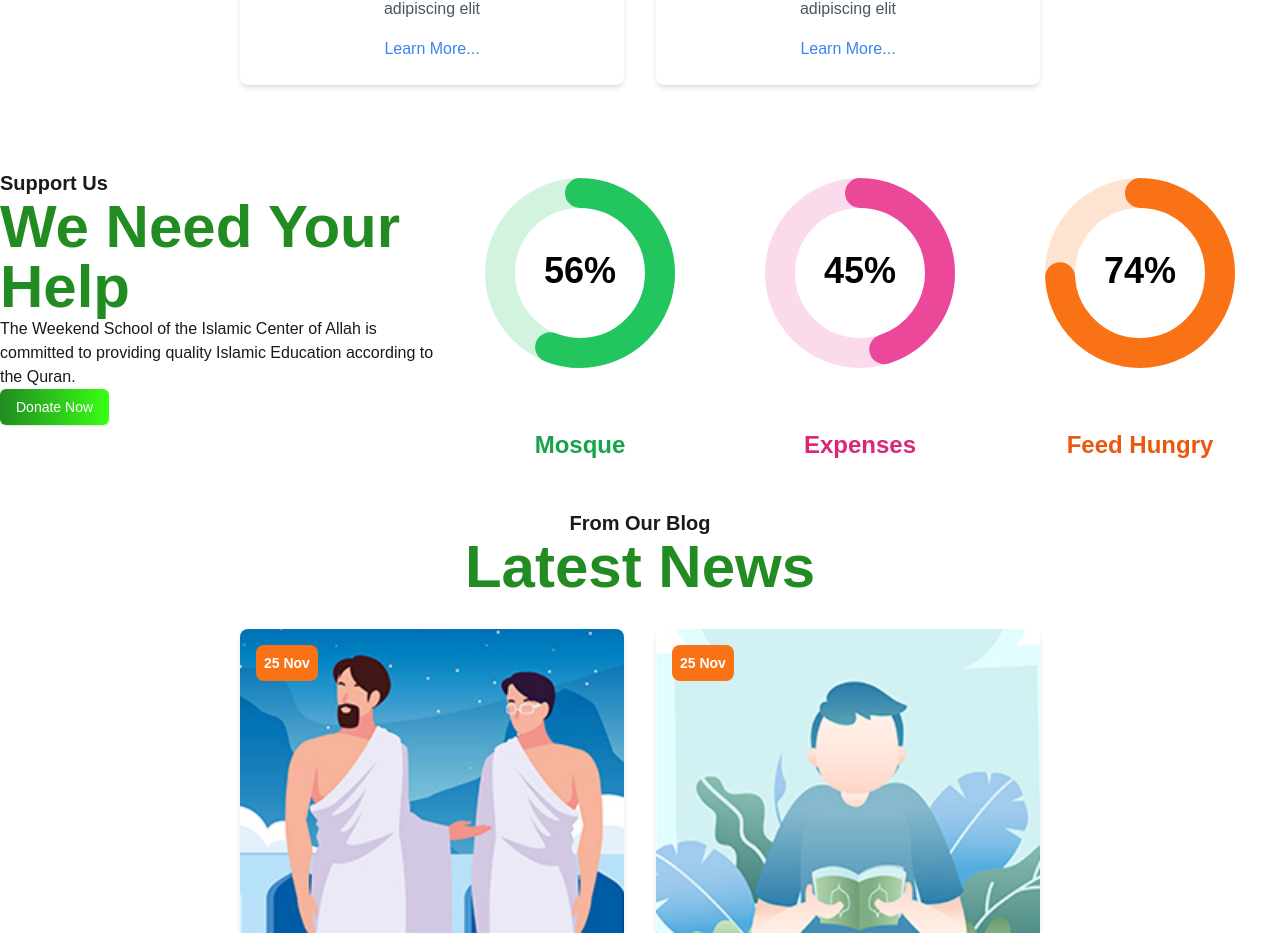
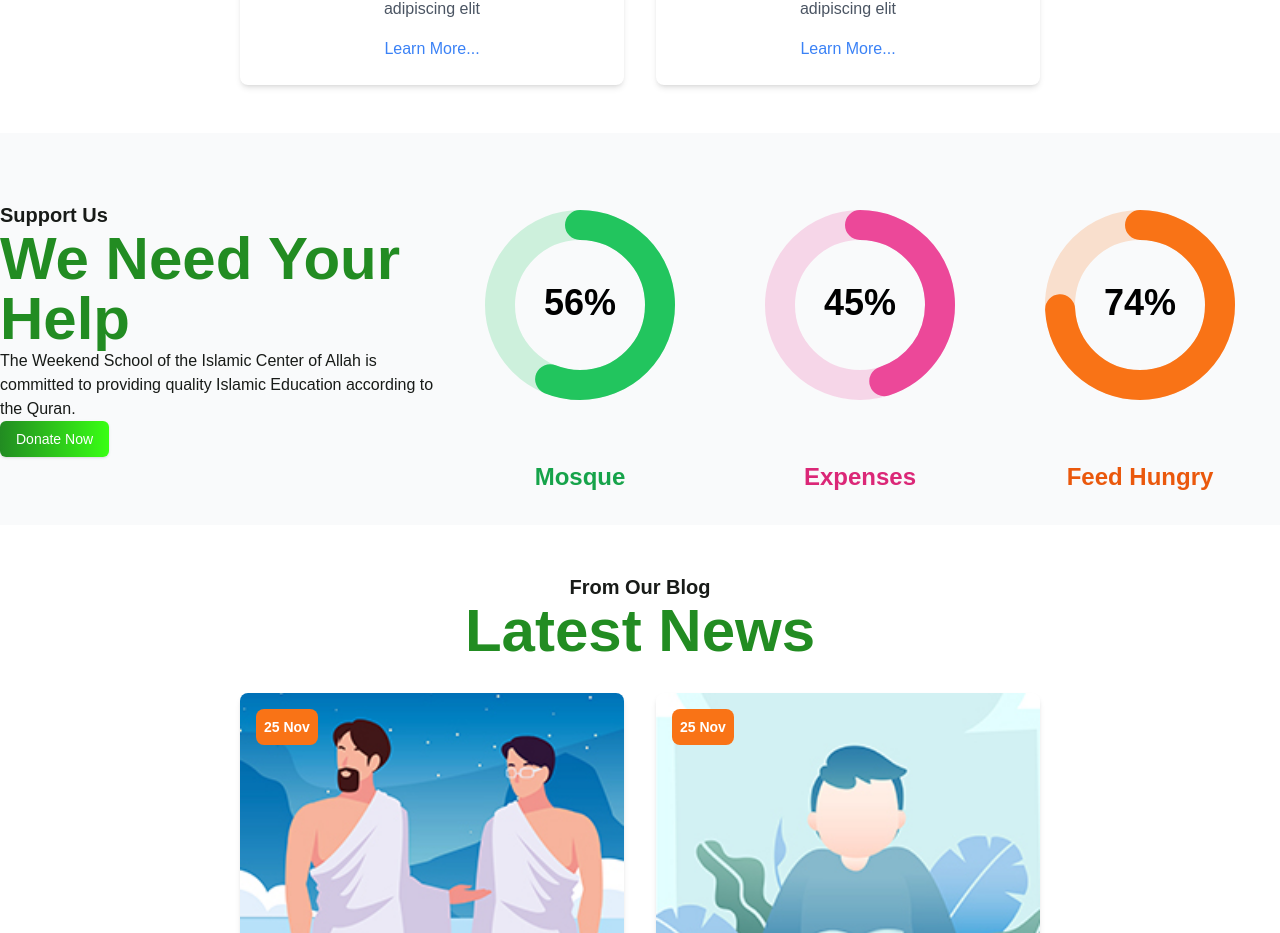
Before and after one commit to mdsabbiralmamon/noor-app, a Next.js app: page / in a window 1280 px wide. Shown: the part 5799-6732 px from the top of the page. Built offline with nearby package versions, Linux system fonts and the light colour scheme; a web font is replaced by a local one.

Commit message:
Refactor Home page layout to include a wrapper for the Support component

```diff
--- a/src/app/page.tsx
+++ b/src/app/page.tsx
@@ -22,7 +22,9 @@ export default function Home() {
       </div>
       <FivePillars />
       <Events />
-      <Support />
+      <div className="bg-gray-50 py-8">
+        <Support />
+      </div>
       <Blog />
       <div className="relative bg-gray-50 py-20">
         <div className="absolute inset-0 bg-white h-1/2" />
```
